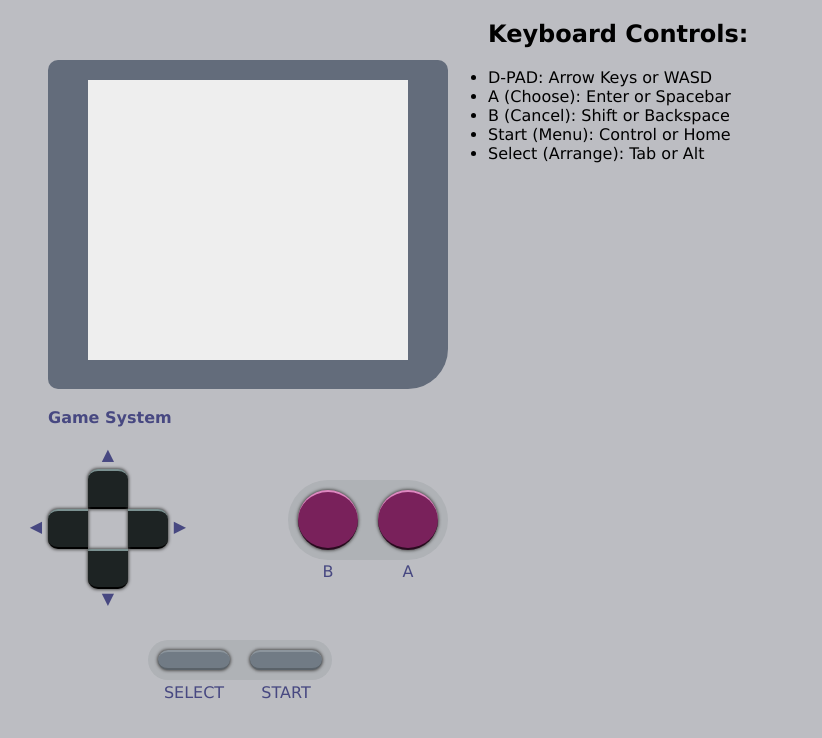
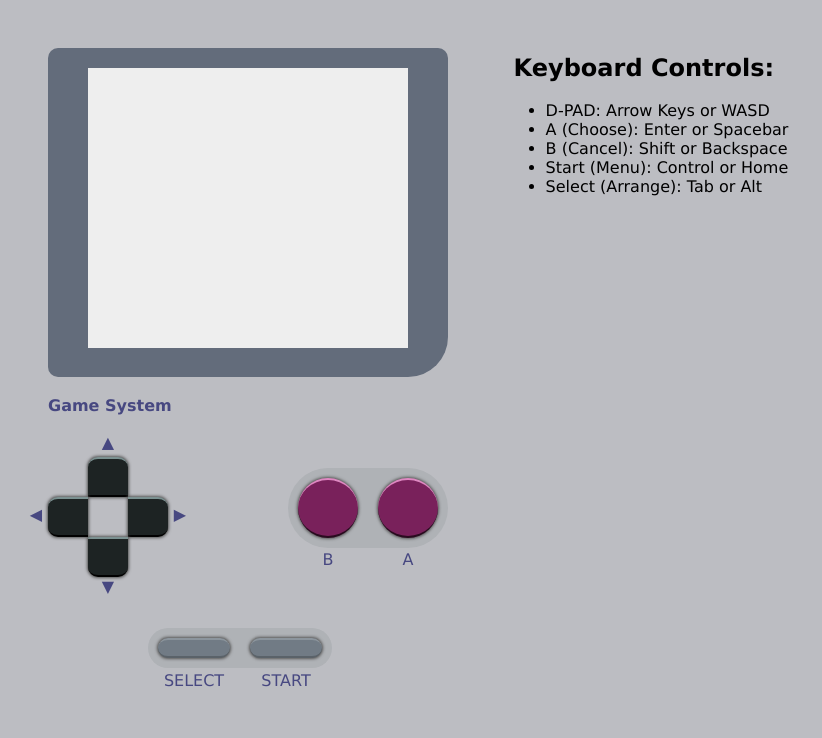
Before and after one commit to sloveland/Pocket-DOM, a plain HTML site: page index.html in a window 1280 px wide. Shown: the whole page, without its empty margins (0-822 px from the left). Drawn offline with Linux system fonts and the light colour scheme.

Commit message:
key to controls

```diff
--- a/_build/scss/main.scss
+++ b/_build/scss/main.scss
@@ -65,7 +65,7 @@ body {
 .system {
 	float: left;
 	padding: 1em;
-	padding-bottom: 4em;
+	padding-bottom: 2em;
 }
 .screen-border {
 	background: $screen-border;
@@ -80,6 +80,7 @@ body {
 }
 .controls {
 	position: relative;
+	padding-bottom: 3em;
 }
 .button {
 	cursor: pointer;
@@ -213,5 +214,10 @@ body {
 	font-style: italic;
 }
 .control-key {
+	padding: 1.6em;
 	font-size: .4em;
+	float: left;
+	ul {
+		padding-left: 2em;
+	}
 }
```
Also changed, not shown: _assets/styles/main.css.
